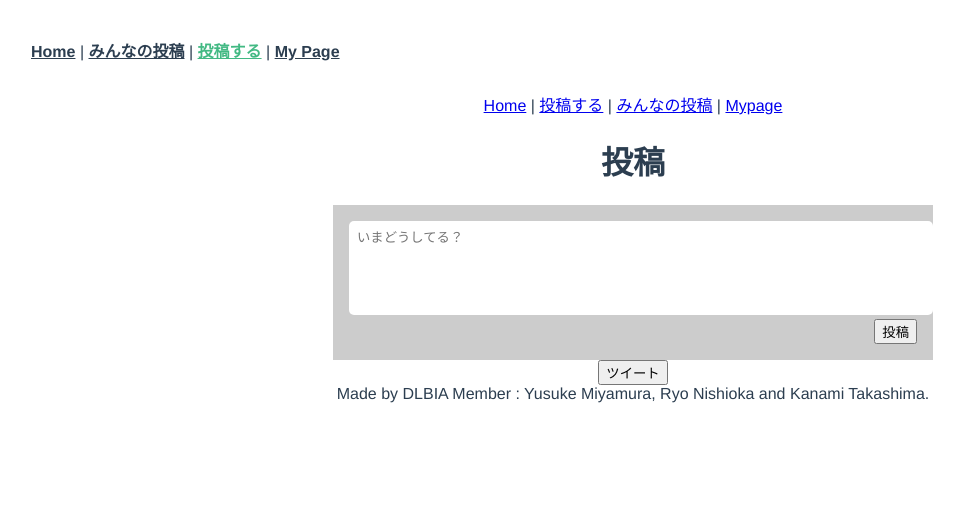
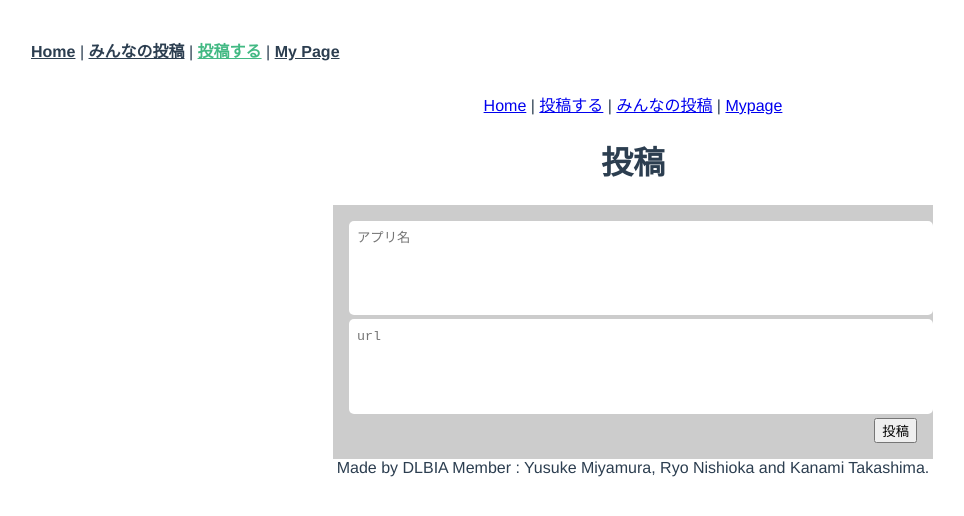
Before and after one commit to webex20-team-1/dlbia, a Vue app: page /post-page in a window 1280 px wide. Shown: the top 516 px of the page, without its empty margins (7-971 px from the left). Built offline with nearby package versions, Linux system fonts and the light colour scheme.

Commit message:
app.vueを修正した

```diff
--- a/src/App.vue
+++ b/src/App.vue
@@ -9,49 +9,14 @@
     </div>
     <router-view />
   </div>
-  <div class="app">
-    <button v-on:click="postTweet">ツイート</button>
-    <div>
-      <p v-for="tweet in tweets" :key="tweet.id">
-        {{ tweet.text }}
-      </p>
-    </div>
-  </div>
+
   <Footer></Footer>
 </template>
 <script>
-import { collection, addDoc } from "firebase/firestore"
-// firebase.js で db として export したものを import
-import { db } from "./firebase"
 import Header from "@/components/MainHeader.vue"
 import Footer from "@/components/MainFooter.vue"
 
 export default {
-  data() {
-    return {
-      /* 変更点２ */
-      tweets: [
-        // {
-        //   id: "0GwoGZuhTNhqHQDBeiVW",
-        //   text: "こんにちは、ツイートの本文です。"
-        // }
-      ],
-    }
-  },
-  methods: {
-    postTweet() {
-      /* 変更点１ */
-      const tweet = {
-        text: "こんにちは、ツイートの本文です。",
-      }
-      addDoc(collection(db, "tweets"), tweet).then((ref) => {
-        this.tweets.push({
-          id: ref.id,
-          ...tweet,
-        })
-      })
-    },
-  },
   components: {
     Header,
     Footer,
--- a/src/views/PostApp.vue
+++ b/src/views/PostApp.vue
@@ -7,8 +7,9 @@
         <textarea
           class="form__textarea"
           v-model="text"
-          placeholder="いまどうしてる？"
+          placeholder="アプリ名"
         />
+        <textarea class="form__textarea" v-model="url" placeholder="url" />
         <div class="form__buttons">
           <button v-on:click="postTweet" class="form__submit-button">
             投稿
@@ -39,6 +40,7 @@ export default {
       /* 変更点１ */
       addDoc(collection(db, "posts"), {
         text: this.text,
+        url: this.url,
       })
     },
   },
--- a/src/views/PostList.vue
+++ b/src/views/PostList.vue
@@ -6,6 +6,8 @@
   <div>
     <p v-for="post in posts" :key="post.id">
       {{ post.text }}
+      <div></div>
+      {{ post.url }}
     </p>
   </div>
 </template>
```
